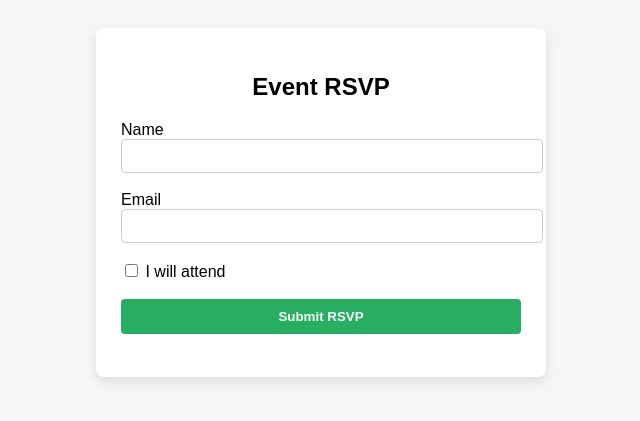
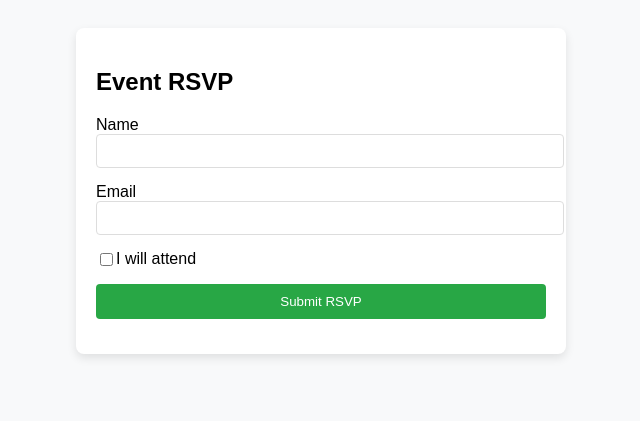
Before and after one commit to muthulakshmi558/Event-RSVP-Form, a Flask app: page / in a window 1280 px wide. Shown: the top 421 px of the page, without its empty margins (319-959 px from the left). Run offline with Flask 3, Linux system fonts and the light colour scheme.

Commit message:
Update style.css

```diff
--- a/static/css/style.css
+++ b/static/css/style.css
@@ -1,70 +1,65 @@
 body {
     font-family: Arial, sans-serif;
-    background: #f4f6f8;
+    background: #f8f9fa;
     padding: 20px;
 }
 
 .form-container {
     background: white;
-    padding: 25px;
-    width: 400px;
+    padding: 20px;
+    width: 450px;
     margin: auto;
     border-radius: 8px;
-    box-shadow: 0 5px 12px rgba(0,0,0,0.1);
-}
-
-h2 {
-    text-align: center;
-    margin-bottom: 20px;
+    box-shadow: 0 4px 10px rgba(0,0,0,0.1);
 }
 
 .form-group {
-    margin-bottom: 18px;
+    margin-bottom: 15px;
 }
 
-.input, .textarea {
+.input {
     width: 100%;
-    padding: 8px 10px;
-    border: 1px solid #ccc;
+    padding: 8px;
+    border: 1px solid #ddd;
     border-radius: 4px;
     font-size: 14px;
 }
 
-.input.error, .textarea.error {
-    border-color: #e74c3c;
+.input.error {
+    border-color: red;
+}
+
+.checkbox-group {
+    display: flex;
+    align-items: center;
 }
 
 .error-message {
-    color: #e74c3c;
+    color: red;
     font-size: 12px;
-    margin-top: 4px;
 }
 
 .btn {
+    background: #28a745;
+    color: white;
+    padding: 10px;
     width: 100%;
-    padding: 10px;
-    background: #27ae60;
     border: none;
     border-radius: 4px;
-    color: white;
-    font-weight: bold;
     cursor: pointer;
 }
 
 .btn:hover {
-    background: #219150;
+    background: #218838;
 }
 
 .flash-message {
-    width: 400px;
+    padding: 10px;
     margin: 10px auto;
-    padding: 12px;
-    border-radius: 5px;
+    width: 450px;
+    border-radius: 4px;
     text-align: center;
-    font-weight: 600;
 }
 
-.flash-message.success {
-    background: #d4edda;
-    color: #155724;
-}
+.flash-message.success { background: #d4edda; color: #155724; }
+.flash-message.error { background: #f8d7da; color: #721c24; }
```
